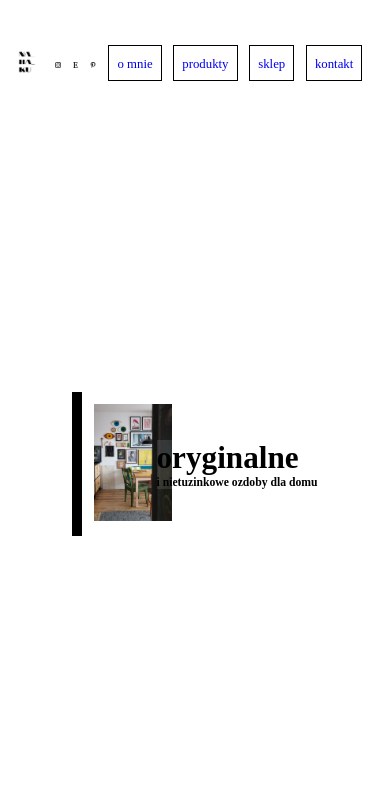
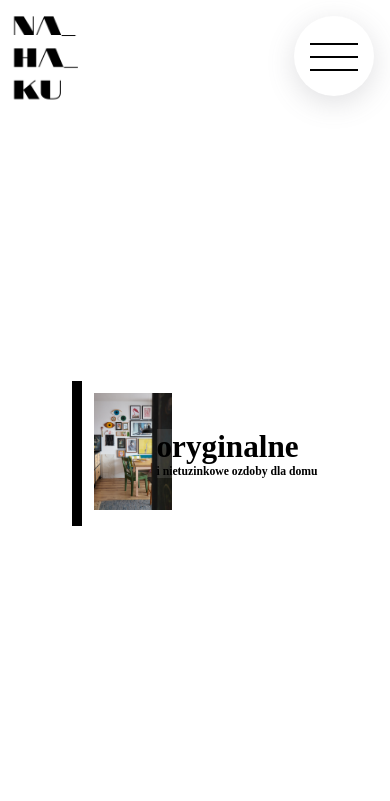
Before and after one commit to laterinthepast/nahaku-v2, a React (Create React App) app: page / in a window 390 px wide. Shown: the top 801 px of the page. Built offline with nearby package versions, Linux system fonts and the light colour scheme; a web font is replaced by a local one.

Commit message:
navigation hamburger done
hamburger done

```diff
--- a/package.json
+++ b/package.json
@@ -13,7 +13,10 @@
     "@testing-library/user-event": "^12.8.3",
     "react": "^17.0.2",
     "react-dom": "^17.0.2",
+    "react-router": "^5.2.1",
+    "react-router-dom": "^5.3.0",
     "react-scripts": "4.0.3",
+    "react-spring": "^9.2.4",
     "sass": "^1.37.2",
     "styled-components": "^5.3.0",
     "web-vitals": "^1.1.2"
--- a/src/App.js
+++ b/src/App.js
@@ -3,18 +3,20 @@ import Footer from "./components/Footer";
 import Hero from "./components/Hero";
 import Navbar from "./components/Navbar";
 import Products from "./components/Products";
-import SideBar from "./components/Sidebar";
+/* import SideBar from "./components/Sidebar"; */
+
+
 
 
 function App() {
   return (
-    <div className="App">
+    <>
       <Navbar />
       <Hero />
       <Products />
       <About />
       <Footer />
-    </div>
+    </>
   );
 }
 
--- a/src/components/About.jsx
+++ b/src/components/About.jsx
@@ -44,7 +44,7 @@ const AboutSection = styled.div`
 
 const About = () => {
     return (
-        <Wrapper>
+        <Wrapper id="about">
             <Button>
                 <a href="/"><button>przejdz do sklepu</button></a>
             </Button>
--- a/src/components/Footer.jsx
+++ b/src/components/Footer.jsx
@@ -41,7 +41,7 @@ const Wrapper = styled.div`
 
 const Footer = () => {
     return (
-        <Wrapper>
+        <Wrapper id="contact">
             <div className="logo-footer">
                 <a href="/"><img src={logoIMG} alt="Logo" /></a>
             </div>
--- a/src/components/Navbar.jsx
+++ b/src/components/Navbar.jsx
@@ -1,89 +1,195 @@
-import React from 'react'
+import React, { useState } from 'react'
+
 import styled from 'styled-components';
-import logoIMG from '../images/icons/lego.png'
-import etsyIMG from '../images/icons/etsy.png'
-import instaIMG from '../images/icons/insta.png'
-import pinIMG from '../images/icons/pin.png'
+import logo from '../images/icons/lego.png'
+
+const COLORS = {
+    primaryDark: "#114b4c",
+    primaryLight: "#B6EDC8"
+};
+
+const MenuLabel = styled.label`
+    background-color: #fff;
+    position: fixed;
+    top: 1rem;
+    right: 1rem;
+    border-radius: 50%;
+    width: 5rem;
+    height: 5rem;
+    cursor: pointer;
+    z-index: 1000;
+    box-shadow: rgba(100, 100, 111, 0.2) 0px 7px 29px 0px;
+    text-align: center;
+`
+
+const NavBackground = styled.div`
+    position: fixed;
+    top: 1rem;
+    right:1rem;
+    background: rgb(10,71,26);
+    background: linear-gradient(36deg, rgba(10,71,26,1) 0%, rgba(255,255,255,1) 58%, rgba(255,255,255,1) 100%);
+    height: 6rem;
+    width: 6rem;
+    border-radius: 50%;
+    transform: ${props => props.clicked ? "scale(80)" : "scale(0)"};
+    transition: transform 0.5s;
+    z-index: 7;
+`
+
+const Icon = styled.span`
+    position: relative;
+    background-color: ${(props) => (props.clicked) ? "transparent" : "#000"};
+    width: 3rem;
+    height: 2px;
+    display: inline-block;
+    margin-top: 2.5rem;
+    transition: all 0.3s;
+
+    &::before, &::after {
+        content:"";
+        background-color: #000;
+        width: 3rem;
+        height: 2px;
+        display: inline-block;
+        position: absolute;
+        left: 0;
+        transition: all 0.3s ;
+    }
+    &::before {
+        top: ${(props) => props.clicked ? "0" : "-0.8rem"};
+        transform: ${(props) => (props.clicked ? "rotate(135deg)" : "rotate(0)")};
+    }
+    &::after {
+        top: ${(props) => props.clicked ? "0" : "0.8rem"};
+        transform: ${(props) => (props.clicked ? "rotate(-135deg)" : "rotate(0)")};
+    }
+
+`
+
+const Navigation = styled.nav`
+    height: 100vh;
+    position: fixed;
+    top: 0;
+    left: 0;
+    z-index: 600;
+    width: 100%;
+    opacity: ${(props) => (props.clicked ? "100%" : "0")};
+    visibility: ${(props) => (props.clicked ? "visible" : "hidden")};
+    transition: opacity 0.8s ease-in-out;
+    animation: ${(props) => (props.clicked ? "right_to_left 0.8s ease" : "left_to_right 0.3s ease")};
+
+    @keyframes right_to_left {
+        from {
+            margin-left: 100%;
+        }
+        to {
+            margin-left: 0;
+        }
+    }
+    @keyframes left_to_right {
+        from {
+            margin-left: 0%;
+        }
+        to {
+            margin-left: 100%;
+        }
+    }
 
 
-const Wrapper = styled.div`
-    height: 15vh;
-    display: flex;
-    justify-content: space-between;
-    align-items: center;
-    padding: 1rem;
-    .left-nav {
-        display: flex;
+`
+const List = styled.ul`
+    position: absolute;
+    list-style: none;
+    top:50%;
+    left:50%;
+    transform: translate(-50%,-50%);
+    text-align: center;
+`
+const ItemLink = styled.div`
+    display: inline-block;
+    font-size: 2rem;
+    font-weight: 300;
+    text-decoration: none;
+    color: ${COLORS.primaryLight};
+
+    background-image: linear-gradient(
+        120deg,
+        transparent 0%,
+        transparent 50%,
+        #fff 50%
+
+    );
+    background-size: 240%;
+    transition: all 0.2s;
+
+    &:hover,
+    &:active {
+        background-position: 100%;
+        color: ${COLORS.primaryDark};
+        transform: translateX(1rem) ;
+    }
+    a {
+        text-decoration: none;
+        color: #000;
+    }
+
+`
+const LogoImg = styled.div`
+    img {
+        width: 7rem;
     }
 `
-const Logo = styled.div`
 
-    img {
-        height: auto;
-        width: 7vw;
+const Navbar = () => {
+    const [click, setClick] = useState(false);
+    const handleClick = () => setClick(!click);
 
-    }
-`
-const Socials = styled.div`
-    display: flex;
-    justify-content: space-between;
-    align-items: center;
-    img {
-        width: 1.5vw;
-    }
-    a {
-        padding-left: 3vw;
-    }
-`
-const Nav = styled.div`
-    display: flex;
-    justify-content: flex-end;
-    align-items: center;
-`
-const Navitem = styled.div`
-    border: 1px solid #000;
-    text-align: center;
+    return (
+        <>
+            <LogoImg>
+                <img src={logo} alt="aa" href="/" />
+            </LogoImg>
 
-    transition: 0.2s all ease-in-out;
-    margin-right: 3vw;
-    padding: 0.5rem;
-    :hover {
-        border: 1px solid transparent;
+            <MenuLabel htmlFor="navi-toggle" onClick={handleClick}>
+                <Icon clicked={click}>&nbsp;</Icon>
+            </MenuLabel>
+            <NavBackground clicked={click}>&nbsp;</NavBackground>
 
-    }
-    a {
-        font-size: 80%;
-        text-decoration: none;
-    }
-`
-const Navbar = () => {
-    return (
-        <Wrapper>
-            <div className="left-nav">
-                <Logo >
-                    <a href="/"><img src={logoIMG} alt="Logo" /></a>
-                </Logo>
-                <Socials>
-                    <a href="/"><img src={instaIMG} alt="insta" /></a>
-                    <a href="/"><img src={etsyIMG} alt="etsy" /></a>
-                    <a href="/"><img src={pinIMG} alt="pintrest" /></a>
-                </Socials>
-            </div>
-            <Nav>
-                <Navitem>
-                    <a href="/">o mnie</a>
-                </Navitem>
-                <Navitem>
-                    <a href="/">produkty</a>
-                </Navitem>
-                <Navitem>
-                    <a href="/">sklep</a>
-                </Navitem>
-                <Navitem>
-                    <a href="/">kontakt</a>
-                </Navitem>
-            </Nav>
-        </Wrapper>
+            <Navigation clicked={click}>
+                <List>
+                    <li>
+                        <ItemLink>
+                            <a href="#products" onClick={handleClick}>
+                                produkty
+                            </a>
+                        </ItemLink>
+                    </li>
+                    <li>
+                        <ItemLink>
+                            <a href="#about" onClick={handleClick}>
+                                o mnie
+                            </a>
+                        </ItemLink>
+                    </li>
+                    <li>
+                        <ItemLink>
+                            <a href="https://www.etsy.com" rel="noopener noreferrer" target="_blank" onClick={handleClick}>
+                                sklep
+                            </a>
+                        </ItemLink>
+                    </li>
+                    <li>
+                        <ItemLink>
+                            <a href="#contact" onClick={handleClick}>
+                                kontakt
+                            </a>
+                        </ItemLink>
+                    </li>
+                </List>
+            </Navigation>
+
+
+        </>
     )
 }
 
--- a/src/components/ProductCard.jsx
+++ b/src/components/ProductCard.jsx
@@ -10,8 +10,10 @@ const Wrapper = styled.div`
 
 `
 const CardImg = styled.div`
+     z-index: 1;
     img {
         width: 100%;
+
     }
     position: relative;
     p {
@@ -47,9 +49,10 @@ const CardText = styled.div`
 
 const ProductCard = (props) => {
     return (
-        <Wrapper>
+        <Wrapper id="products">
             <CardImg>
-                <img src={props.img} alt="gallery"/><a href="/">
+                <img src={props.img} alt="gallery"/>
+                <a href="/">
                 <p>zobacz galerie</p>
                 </a>
             </CardImg>
```
Also changed, not shown: 1 other file (tests, documents, lock files or other folders).
